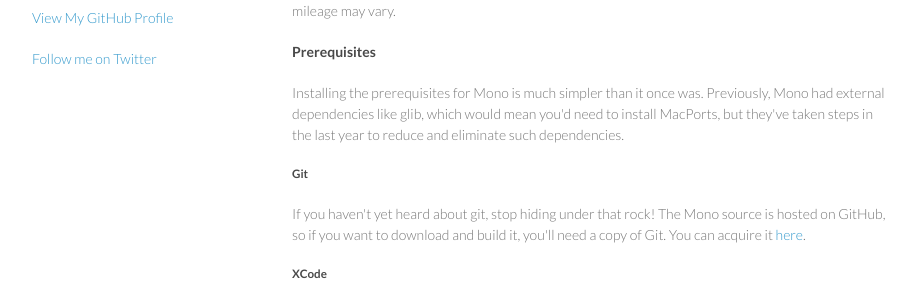
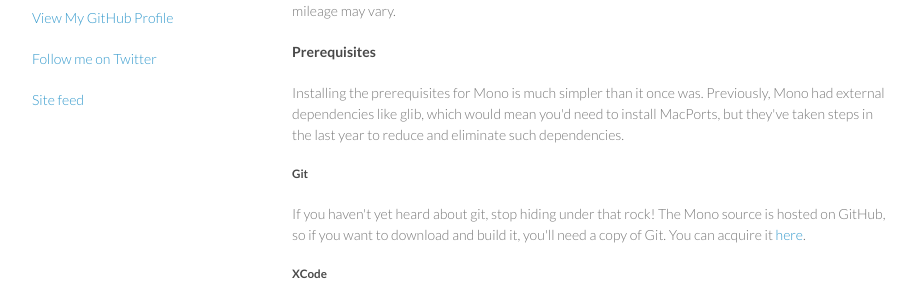
Before and after one commit to amanda-mitchell/fallingcanbedeadly.com, a Jekyll site: the page built from index.html, in a window 1280 px wide. Shown: the part 164-448 px from the top of the page, without its empty margins (178-1101 px from the left). Built offline with Jekyll 4.4.1, drawn with Linux system fonts in a browser that asks for light colours; the list of posts is cut into pages by our own code.

Commit message:
Add site feed.

```diff
--- a/_layouts/post.html
+++ b/_layouts/post.html
@@ -7,6 +7,7 @@
 
     <link rel="stylesheet" href="/stylesheets/styles.css">
     <link rel="stylesheet" href="/stylesheets/pygment_trac.css">
+    <link rel="alternate" type="application/atom+xml" href="/atom.xml" title="Site feed">
     <meta name="viewport" content="width=device-width, initial-scale=1, user-scalable=no">
     <!--[if lt IE 9]>
     <script src="//html5shiv.googlecode.com/svn/trunk/html5.js"></script>
@@ -19,6 +20,7 @@
         <p>Sitting in relative obscurity since 2007&hellip;</p>
         <p class="view"><a href="https://github.com/david-mitchell">View My GitHub Profile</a></p>
         <p class="view"><a href="http://https://twitter.com/theDMitchell">Follow me on Twitter</a></p>
+        <p class="view"><a href="/atom.xml">Site feed</a></p>
       </header>
       <section>
         <h2>{{ page.title }}</h2>
--- a/index.html
+++ b/index.html
@@ -10,6 +10,7 @@ title: daveBlog
 
     <link rel="stylesheet" href="/stylesheets/styles.css">
     <link rel="stylesheet" href="/stylesheets/pygment_trac.css">
+    <link rel="alternate" type="application/atom+xml" href="/atom.xml" title="Site feed">
     <meta name="viewport" content="width=device-width, initial-scale=1, user-scalable=no">
     <!--[if lt IE 9]>
     <script src="//html5shiv.googlecode.com/svn/trunk/html5.js"></script>
@@ -22,6 +23,7 @@ title: daveBlog
         <p>There is a madness to my method&hellip;</p>
         <p class="view"><a href="https://github.com/david-mitchell">View My GitHub Profile</a></p>
         <p class="view"><a href="http://https://twitter.com/theDMitchell">Follow me on Twitter</a></p>
+        <p class="view"><a href="/atom.xml">Site feed</a></p>
       </header>
 
 {% for post in paginator.posts %}
```
